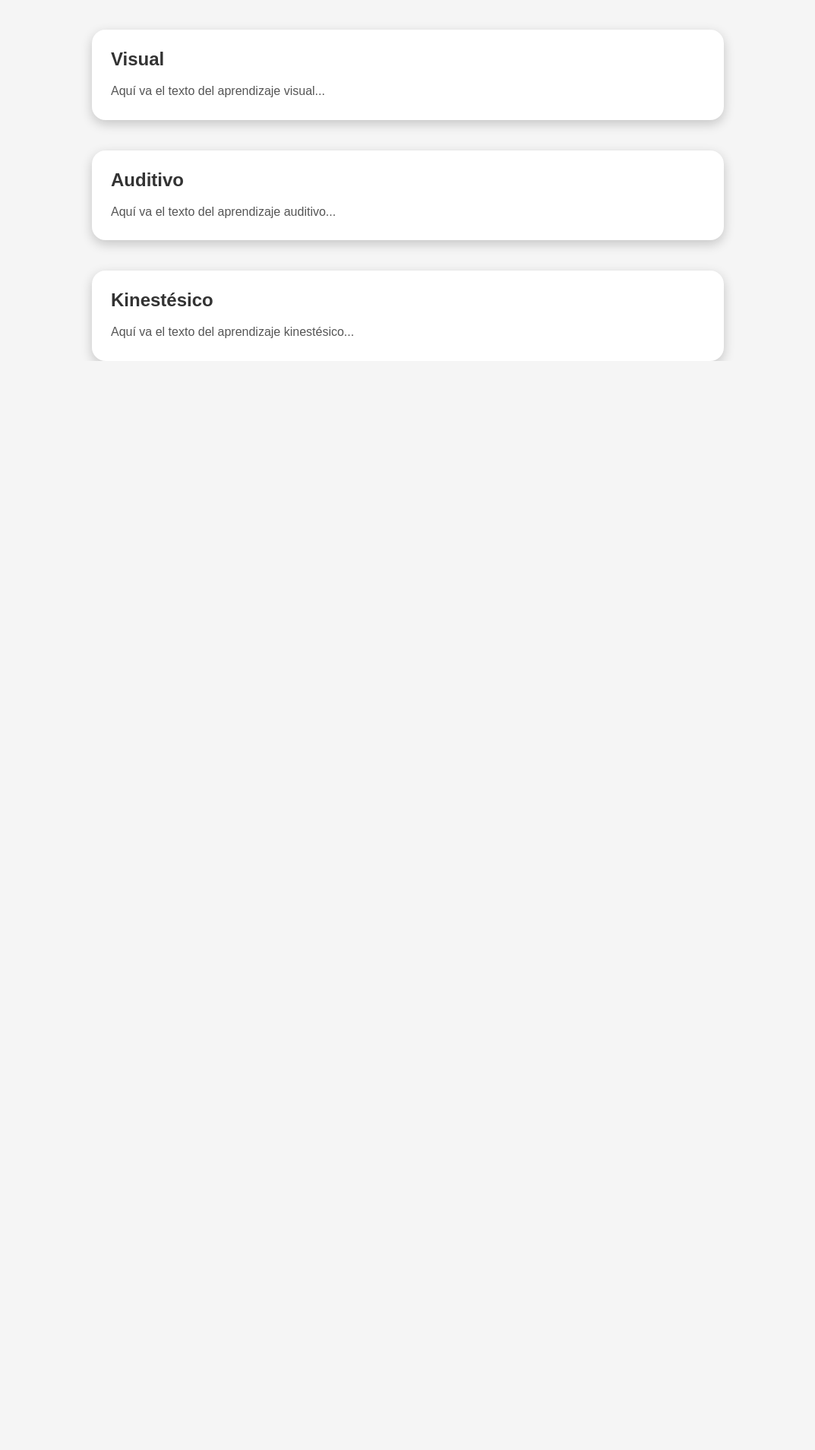
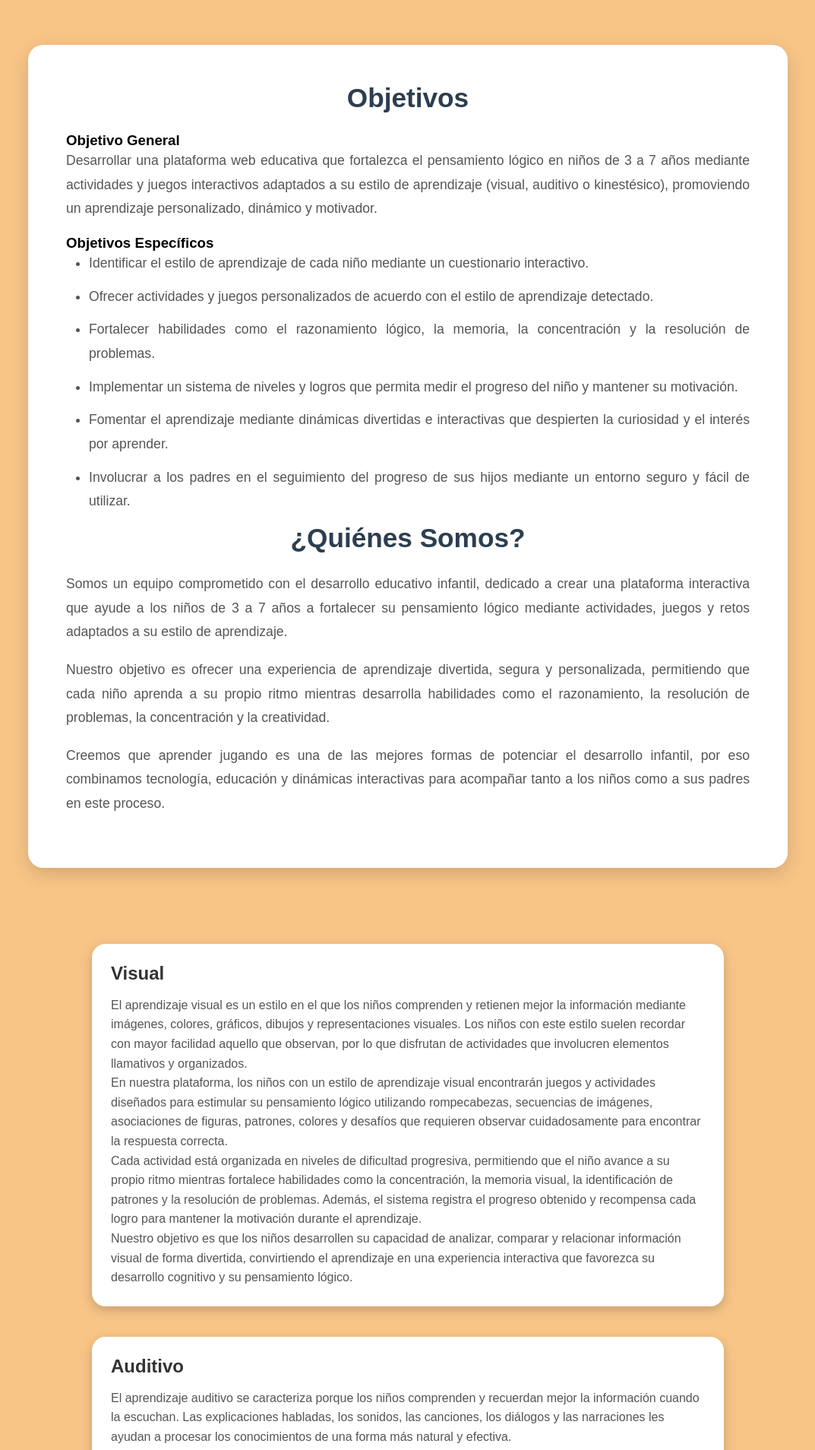
Before and after one commit to Scar044/Thinkaroo, a PHP site: the page made by Html/carrusel/carrusel home.html in a window 1280 px wide. Shown: the part 471-2379 px from the top of the page at 76% size, without its empty margins (103-1176 px from the left). Before the commit the page ends 946 px from the top, so only its background shows below. Run offline with PHP 8.4, Linux system fonts and the light colour scheme.

Commit message:
homepage

```diff
--- a/Html/carrusel/carrusel home.html
+++ b/Html/carrusel/carrusel home.html
@@ -8,36 +8,146 @@
 </head>
 <body>
 
+    <div id="inicio"></div>
 
-    <div class="carrusel">
 
-    <div class="slides">
- <a href="#visual" class="slide active">
-        <img  class="slide active" src="https://www.evirtualplus.com/wp-content/uploads/2019/10/estilo-de-aprendizaje-vak-desarrollo-sensorial.jpg.webp" alt="visual">
-      </a>
-       <a href="#auditivo" class="slide">
-      <img  class="slide" src="https://storage.googleapis.com/luca-web-media/blog/69fbadeee5cb9c22e3e59c7a_Banner-AprendizajeReflexivo.webp" alt="Auditivo" >
-      </a>
-      <a href="#kinestesico" class="slide">
-      <img  class="slide" src="https://ecuador.unir.net/wp-content/uploads/sites/8/2025/09/Aprendizaje-kinestesico-que-es-y-como-aplicarlo-en-clase1.webp" alt="Kinestesico" >
+    <header>
+    <nav class="navbar">
+        <h1 class="logo">Thinkaroo</h1>
+
+        <ul class="menu">
+            <li><a href="#inicio">Inicio</a></li>
+            <li><a href="#quienes-somos">¿Quiénes Somos?</a></li>
+            <li><a href="#objetivos">Objetivos</a></li>
+            <li><a href="#visual">Visual</a></li>
+            <li><a href="#auditivo">Auditivo</a></li>
+            <li><a href="#kinestesico">Kinestésico</a></li>
+        </ul>
+    </nav>
+</header>
+
+<div class="carrusel">
+  <div class="slides">
+    <a href="#auditivo" class="slide active">
+        <img src="https://www.evirtualplus.com/wp-content/uploads/2019/10/estilo-de-aprendizaje-vak-desarrollo-sensorial.jpg.webp" alt="Visual">
     </a>
-    </div>
+
+    <a href="#visual" class="slide">
+        <img src="https://storage.googleapis.com/luca-web-media/blog/69fbadeee5cb9c22e3e59c7a_Banner-AprendizajeReflexivo.webp" alt="Auditivo">
+    </a>
+
+    <a href="#kinestesico" class="slide">
+        <img src="https://ecuador.unir.net/wp-content/uploads/sites/8/2025/09/Aprendizaje-kinestesico-que-es-y-como-aplicarlo-en-clase1.webp" alt="Kinestésico">
+    </a>
+</div>
     <button class="anterior">&#10094;</button>
     <button class="siguiente">&#10095;</button>
 </div>
+<section id="quienes-somos">
+    <div class="contenedor">
+        <section id="objetivos">
+    <h2>Objetivos</h2>
+
+    <h3>Objetivo General</h3>
+    <p>
+        Desarrollar una plataforma web educativa que fortalezca el pensamiento lógico en niños de 3 a 7 años mediante actividades y juegos interactivos adaptados a su estilo de aprendizaje (visual, auditivo o kinestésico), promoviendo un aprendizaje personalizado, dinámico y motivador.
+    </p>
+
+    <h3>Objetivos Específicos</h3>
+    <ul>
+        <li>Identificar el estilo de aprendizaje de cada niño mediante un cuestionario interactivo.</li>
+
+        <li>Ofrecer actividades y juegos personalizados de acuerdo con el estilo de aprendizaje detectado.</li>
+
+        <li>Fortalecer habilidades como el razonamiento lógico, la memoria, la concentración y la resolución de problemas.</li>
+
+        <li>Implementar un sistema de niveles y logros que permita medir el progreso del niño y mantener su motivación.</li>
+
+        <li>Fomentar el aprendizaje mediante dinámicas divertidas e interactivas que despierten la curiosidad y el interés por aprender.</li>
+
+        <li>Involucrar a los padres en el seguimiento del progreso de sus hijos mediante un entorno seguro y fácil de utilizar.</li>
+    </ul>
+</section>
+
+        <h2>¿Quiénes Somos?</h2>
+
+        <p>
+            Somos un equipo comprometido con el desarrollo educativo infantil,
+            dedicado a crear una plataforma interactiva que ayude a los niños de
+            3 a 7 años a fortalecer su pensamiento lógico mediante actividades,
+            juegos y retos adaptados a su estilo de aprendizaje.
+        </p>
+
+        <p>
+            Nuestro objetivo es ofrecer una experiencia de aprendizaje divertida,
+            segura y personalizada, permitiendo que cada niño aprenda a su propio
+            ritmo mientras desarrolla habilidades como el razonamiento, la
+            resolución de problemas, la concentración y la creatividad.
+        </p>
+
+        <p>
+            Creemos que aprender jugando es una de las mejores formas de potenciar
+            el desarrollo infantil, por eso combinamos tecnología, educación y
+            dinámicas interactivas para acompañar tanto a los niños como a sus
+            padres en este proceso.
+        </p>
+    </div>
+</section>
 <section id="visual">
     <h2>Visual</h2>
-    <p>Aquí va el texto del aprendizaje visual...</p>
+      <p>
+        El aprendizaje visual es un estilo en el que los niños comprenden y retienen mejor la información mediante imágenes, colores, gráficos, dibujos y representaciones visuales. Los niños con este estilo suelen recordar con mayor facilidad aquello que observan, por lo que disfrutan de actividades que involucren elementos llamativos y organizados.
+    </p>
+
+    <p>
+        En nuestra plataforma, los niños con un estilo de aprendizaje visual encontrarán juegos y actividades diseñados para estimular su pensamiento lógico utilizando rompecabezas, secuencias de imágenes, asociaciones de figuras, patrones, colores y desafíos que requieren observar cuidadosamente para encontrar la respuesta correcta.
+    </p>
+
+    <p>
+        Cada actividad está organizada en niveles de dificultad progresiva, permitiendo que el niño avance a su propio ritmo mientras fortalece habilidades como la concentración, la memoria visual, la identificación de patrones y la resolución de problemas. Además, el sistema registra el progreso obtenido y recompensa cada logro para mantener la motivación durante el aprendizaje.
+    </p>
+
+    <p>
+        Nuestro objetivo es que los niños desarrollen su capacidad de analizar, comparar y relacionar información visual de forma divertida, convirtiendo el aprendizaje en una experiencia interactiva que favorezca su desarrollo cognitivo y su pensamiento lógico.
+    </p>
 </section>
 
 <section id="auditivo">
     <h2>Auditivo</h2>
-    <p>Aquí va el texto del aprendizaje auditivo...</p>
+    <p>
+        El aprendizaje auditivo se caracteriza porque los niños comprenden y recuerdan mejor la información cuando la escuchan. Las explicaciones habladas, los sonidos, las canciones, los diálogos y las narraciones les ayudan a procesar los conocimientos de una forma más natural y efectiva.
+    </p>
+
+    <p>
+        En nuestra plataforma, los niños con este estilo de aprendizaje encontrarán actividades que incluyen instrucciones narradas, reconocimiento de sonidos, secuencias auditivas, juegos de memoria sonora y ejercicios en los que deberán escuchar atentamente para resolver diferentes retos lógicos. Estas dinámicas favorecen la atención y la comprensión mientras convierten el aprendizaje en una experiencia entretenida.
+    </p>
+
+    <p>
+        Cada actividad está diseñada con un nivel de dificultad progresivo, permitiendo que los niños desarrollen habilidades como la concentración, la memoria auditiva, la capacidad de seguir instrucciones y el razonamiento lógico. Además, recibirán retroalimentación inmediata sobre su desempeño para reforzar su aprendizaje y mantener la motivación.
+    </p>
+
+    <p>
+        Nuestro objetivo es potenciar el pensamiento lógico mediante experiencias auditivas que despierten la curiosidad, fortalezcan la capacidad de análisis y permitan que cada niño aprenda de acuerdo con su forma natural de adquirir nuevos conocimientos, siempre en un ambiente seguro, dinámico y divertido.
+    </p>
 </section>
 
 <section id="kinestesico">
     <h2>Kinestésico</h2>
-    <p>Aquí va el texto del aprendizaje kinestésico...</p>
+   <p>
+        El aprendizaje kinestésico se basa en la experiencia, el movimiento y la interacción con el entorno. Los niños que poseen este estilo de aprendizaje comprenden mejor los conceptos cuando pueden manipular objetos, realizar acciones y participar activamente en cada actividad, ya que aprenden haciendo y experimentando.
+    </p>
+
+    <p>
+        En nuestra plataforma, los niños encontrarán actividades dinámicas que requieren mover, arrastrar, ordenar y relacionar elementos para resolver distintos desafíos. También se propondrán misiones fuera de la pantalla que les permitirán aplicar lo aprendido en situaciones de la vida cotidiana, fortaleciendo el aprendizaje mediante la práctica.
+    </p>
+
+    <p>
+        Las actividades están organizadas por niveles para que cada niño avance según su progreso. A medida que superen los retos, desarrollarán habilidades como el razonamiento lógico, la coordinación, la resolución de problemas, la toma de decisiones y la creatividad, mientras reciben recompensas que mantienen su interés y motivación.
+    </p>
+
+    <p>
+        Nuestro propósito es ofrecer un entorno interactivo donde los niños puedan aprender de forma activa, explorando, experimentando y descubriendo soluciones por sí mismos. De esta manera, el aprendizaje se convierte en una experiencia divertida, significativa y adaptada a sus necesidades.
+    </p>
 </section>
 <script src="carrusel.js"></script>
 
--- a/Html/carrusel/carrusel.js
+++ b/Html/carrusel/carrusel.js
@@ -1,4 +1,4 @@
-const slides = document.querySelectorAll(".slide");
+const slides = document.querySelectorAll(".slides .slide");
 
 const siguiente = document.querySelector(".siguiente");
 
@@ -17,6 +17,7 @@ function mostrarSlide(){
     slides[indice].classList.add("active");
 
 }
+
 
 siguiente.addEventListener("click",()=>{
 
--- a/Html/carrusel/css.css
+++ b/Html/carrusel/css.css
@@ -8,8 +8,55 @@ html{
     scroll-behavior:smooth;
 }
 
+header{
+    position:fixed;
+    top:0;
+    left:0;
+    width:100%;
+    background: #FFD519;
+    box-shadow:0 2px 10px rgba(0,0,0,.2);
+    z-index:1000;
+}
+
+.navbar{
+    width:90%;
+    max-width:1200px;
+    margin:auto;
+    display:flex;
+    justify-content:space-between;
+    align-items:center;
+    padding:15px 0;
+}
+
+.logo{
+    color:white;
+    font-size:28px;
+}
+
+.menu{
+    display:flex;
+    list-style:none;
+    gap:20px;
+}
+
+.menu a{
+    color:white;
+    text-decoration:none;
+    font-size:17px;
+    font-weight:bold;
+    padding:8px 15px;
+    border-radius:8px;
+    transition:.3s;
+}
+
+.menu a:hover{
+    background:white;
+    color:#FFD519;
+}
+
 body{
-    background:#f5f5f5;
+    padding-top:90px;
+     background:#f8c587;
     font-family:Arial, Helvetica, sans-serif;
     display:flex;
     flex-direction:column;
@@ -17,7 +64,7 @@ body{
     padding-top:40px;
 }
 
-/* Carrusel */
+
 .carrusel{
     width:65%;
     max-width:900px;
@@ -32,39 +79,59 @@ body{
     position:relative;
 }
 
-/* Ahora .slide es un <a> */
 .slide{
     position:absolute;
+    top:0;
+    left:0;
     width:100%;
     height:100%;
-    display:block;
     opacity:0;
-    transition:opacity .7s, transform .4s;
-    text-decoration:none;
+    transition:opacity .7s;
+    pointer-events:none;
 }
 
-/* Imagen dentro del enlace */
+.slide.active{
+    opacity:1;
+    z-index:2;
+    pointer-events:auto;
+}
+
+#objetivos li{
+    font-size: 1.1rem;
+    line-height: 1.8;
+    color: #555;
+    text-align: justify;
+}
+
 .slide img{
     width:100%;
     height:100%;
     object-fit:cover;
     border-radius:18px;
+    display:block;
 }
 
-/* Imagen visible */
+
 .slide.active{
     opacity:1;
     z-index:2;
 }
 
-/* Efecto al pasar el mouse */
+#objetivos ul{
+    padding-left: 30px;
+}
+
+#objetivos li{
+    margin-bottom: 12px;
+}
+
 .slide:hover{
     transform:scale(1.08);
     z-index:999;
     box-shadow:0 20px 45px rgba(0,0,0,.35);
 }
 
-/* Botones */
+
 button{
     position:absolute;
     top:50%;
@@ -92,7 +159,7 @@ button:hover{
     right:-70px;
 }
 
-/* Secciones debajo del carrusel */
+
 #visual,
 #auditivo,
 #kinestesico{
@@ -118,3 +185,44 @@ button:hover{
     line-height:1.6;
     color:#555;
 }
+
+
+
+#quienes-somos{
+    width:90%;
+    max-width:1000px;
+    margin:60px auto;
+    padding:50px;
+    background:#ffffff;
+    border-radius:20px;
+    box-shadow:0 8px 25px rgba(0,0,0,.15);
+}
+
+#quienes-somos h2{
+    text-align:center;
+    font-size:2.2rem;
+    color:#2c3e50;
+    margin-bottom:25px;
+}
+
+#quienes-somos p{
+    font-size:1.1rem;
+    line-height:1.8;
+    color:#555;
+    text-align:justify;
+    margin-bottom:18px;
+}
+
+@media (max-width:768px){
+    #quienes-somos{
+        padding:30px 20px;
+    }
+
+    #quienes-somos h2{
+        font-size:1.8rem;
+    }
+
+    #quienes-somos p{
+        font-size:1rem;
+    }
+}
```
